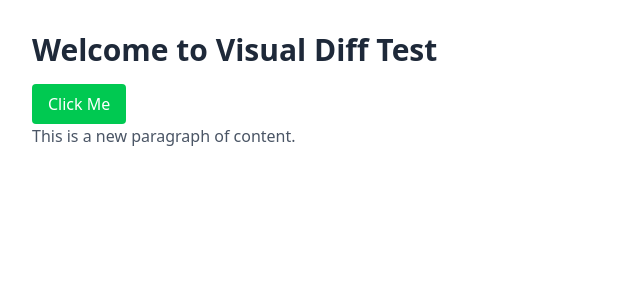
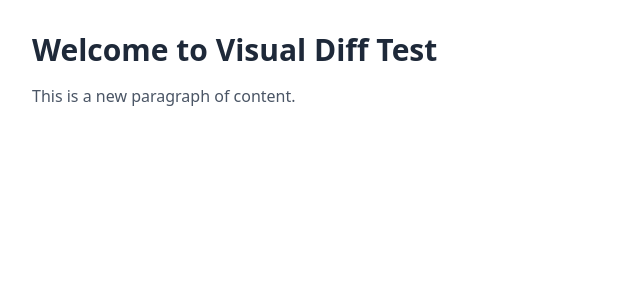
Before and after one commit to Shenile/vt-ai, a React (Vite) app in the folder vt-ai-fe/: page / in a window 1280 px wide. Shown: the top 300 px of the page, without its empty margins (0-640 px from the left). Built offline with nearby package versions, Linux system fonts and the light colour scheme.

Commit message:
created 4  test commit

```diff
--- a/vt-ai-fe/src/App.jsx
+++ b/vt-ai-fe/src/App.jsx
@@ -1,12 +1,12 @@
-// Commit 1: Base UI with heading and button
+// Commit 4: Removed the button entirely
+// Just remove the <button> element
+
 
 function App() {
   return (
     <div className="min-h-screen bg-white p-8 text-gray-800">
       <h1 className="text-3xl font-bold mb-4">Welcome to Visual Diff Test</h1>
-      <button className="bg-green-500 hover:bg-green-600 text-white px-4 py-2 rounded">
-        Click Me
-      </button>
+
 
       <p className="text-gray-600 mb-4">This is a new paragraph of content.</p>
     </div>
```
